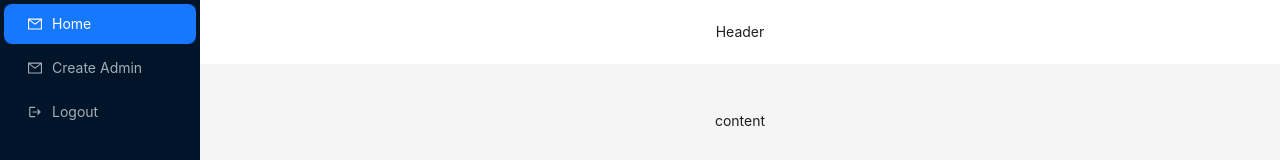
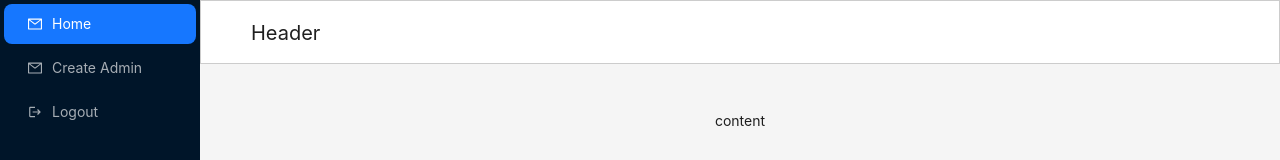
Before and after one commit to tt02-capstone/tt02-admin-portal, a React (Create React App) app: page /home in a window 1280 px wide. Shown: the top 160 px of the page. Built offline with nearby package versions, Linux system fonts and the light colour scheme.

Commit message:
update custom header

```diff
--- a/src/components/CustomHeader.js
+++ b/src/components/CustomHeader.js
@@ -3,7 +3,7 @@ import {Header} from "antd/es/layout/layout";
 
 const CustomHeader = (props) => {
     return(
-        <Header style={{ background: 'white', textAlign: 'center' }}>
+        <Header style={{ background: 'white', textAlign: 'left', fontSize: 20, border: '1px solid #ccc' }}>
             {props.text}
         </Header>
     )
```
